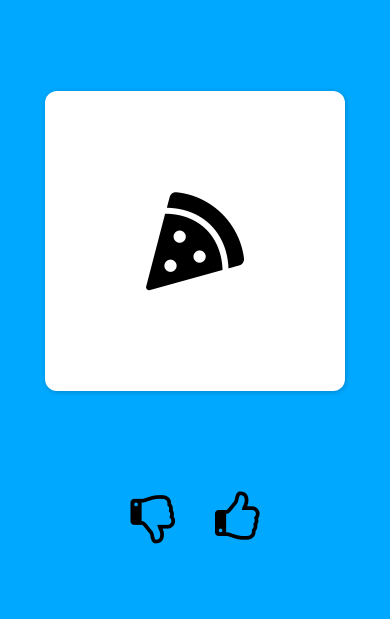
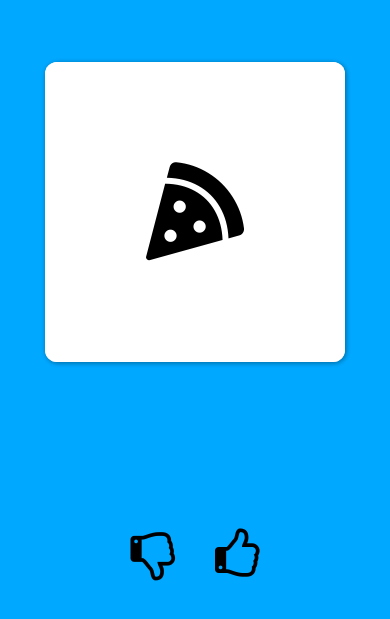
Before and after one commit to Somniumry/langApp, a React Native app: screen / in a window 390 px wide. Shown: the part 105-724 px from the top of the page. Built offline with nearby package versions, Linux system fonts and the light colour scheme.

Commit message:
4.14 카드 2장 absolute

```diff
--- a/App.js
+++ b/App.js
@@ -20,15 +20,22 @@ const Card = styled(Animated.createAnimatedComponent(View))`
   align-items: center;
   border-radius: 12px;
   box-shadow: 1px 1px 5px rgba(0, 0, 0, 0.2);
+  position: absolute;
 `;
 
 const BtnContainer = styled.View`
   flex-direction: row;
-  margin-top: 100px;
+  flex: 1;
 `
 
 const Btn = styled.TouchableOpacity`
   margin: 0px 20px;
+`
+
+const CardContainer = styled.View`
+  flex: 3;
+  justify-content: center;
+  align-items: center;
 `
 
 export default function App() {
@@ -89,6 +96,10 @@ export default function App() {
 
   return (
     <Container>
+      <CardContainer>
+        <Card>
+          <Icon2 name={"beer"} size={98} color={"black"} />
+        </Card>
         <Card
           {...panResponder.panHandlers}
           style={{
@@ -101,6 +112,7 @@ export default function App() {
         >
           <Icon2 name={"pizza-slice"} size={98} color={"black"} />
         </Card>
+      </CardContainer>
       <BtnContainer>
         <Btn onPress={canclePress}>
           <Icon name={"thumbs-o-down"} size={52} />
```
Lines whose indentation alone changed are shown as unchanged.
